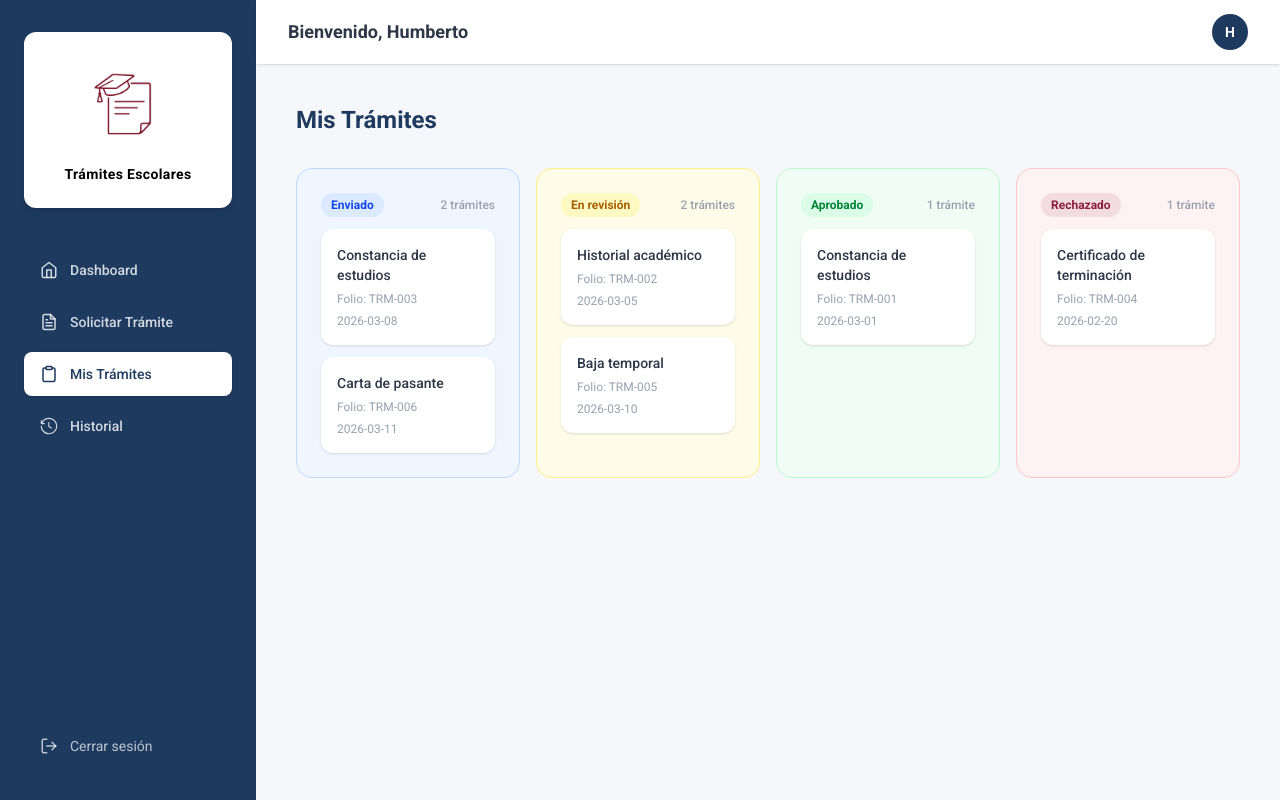
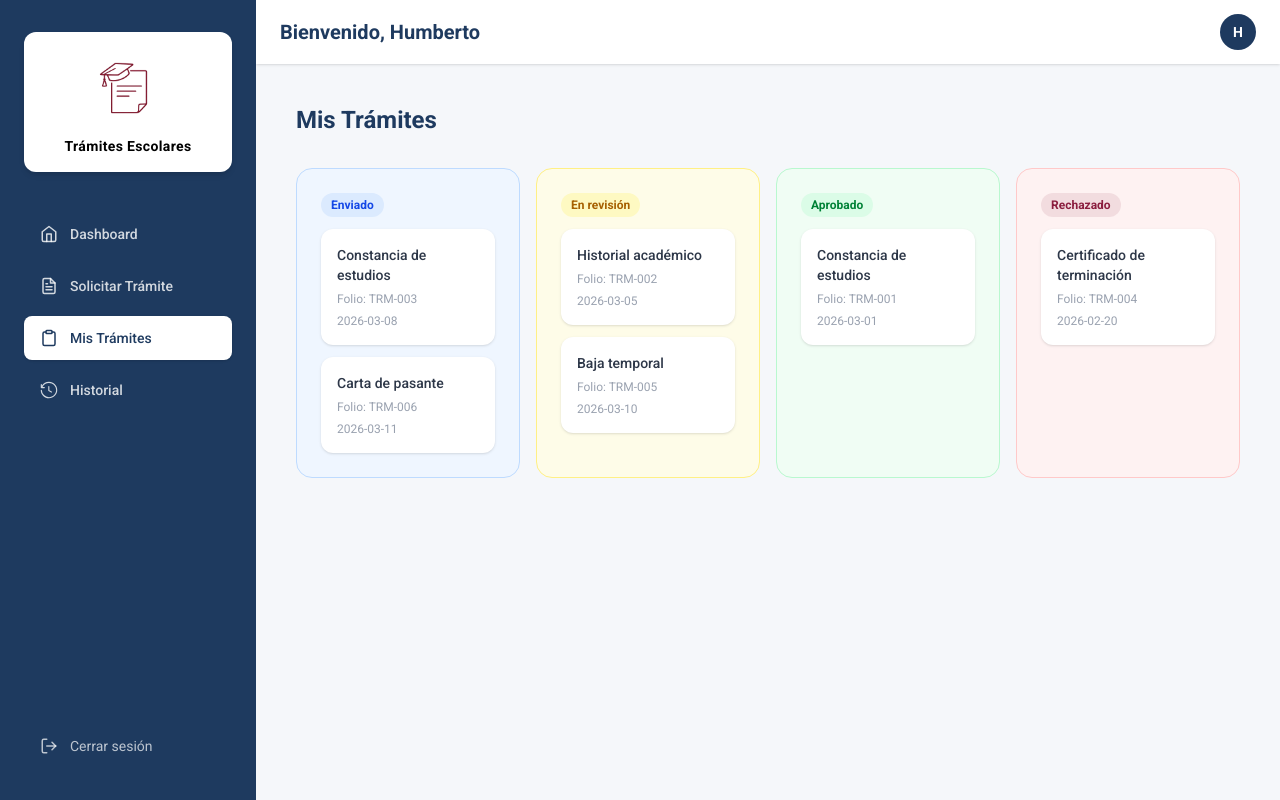
Before and after one commit to LilChanclas/Traumatic, a React (Vite) app in the folder frontend/: page /alumno/tramites in a window 1280 px wide. Built offline with nearby package versions, Linux system fonts and the light colour scheme.

Commit message:
detalles esteticos

```diff
--- a/frontend/src/layouts/BaseLayout.tsx
+++ b/frontend/src/layouts/BaseLayout.tsx
@@ -2,9 +2,10 @@
  * estructura comun para los 3 roles (sidebar, navbar, bolita)
  * recibe como props el título del rol y los items de navegación, y renderiza todo.
  */
+import { useState } from 'react'
 import { Outlet, NavLink, useNavigate } from 'react-router-dom'
 import type { IconType } from 'react-icons'
-import { FiLogOut } from 'react-icons/fi'
+import { FiLogOut, FiMenu, FiX } from 'react-icons/fi'
 import ProfileMenu from '../components/ProfileMenu'
 import toast from 'react-hot-toast'
 
@@ -13,7 +14,7 @@ interface NavItem {
     path: string
     icon: IconType
 }
-//Datos que tiene que recibir el baselayout
+// datos que tiene que recibir el base layout
 interface Props {
     navItems: NavItem[]
     user: {
@@ -25,24 +26,20 @@ interface Props {
 }
 
 export default function BaseLayout({ navItems, user }: Props) {
-
     const navigate = useNavigate()
+    const [sidebarOpen, setSidebarOpen] = useState(false)
 
     function handleLogout() {
         toast.success('Sesión cerrada correctamente')
         setTimeout(() => navigate('/'), 1000)
     }
 
-    return (
-        <div className="flex min-h-screen bg-surface">
-
-            {/* Sidebar */}
-            <aside className="w-64 bg-primary flex flex-col justify-between py-8 px-6 fixed h-full">
+    const sidebarContent = (
+        <>
+            {/* Logo */}
             <div>
-
-                    {/* Logo */}
-                    <div className="mb-10 text-center bg-white rounded-xl p-6 shadow-md">
-                        <img src="/Logo.png" alt="Traumatic" className="h-24 mx-auto mb-3" />
+                <div className="mb-10 text-center bg-white rounded-xl p-4 shadow-md">
+                    <img src="/Logo.png" alt="Traumatic" className="h-20 mx-auto mb-2" />
                     <p className="text-black text-sm font-bold tracking-wide">Trámites Escolares</p>
                 </div>
 
@@ -54,6 +51,7 @@ export default function BaseLayout({ navItems, user }: Props) {
                             <NavLink
                                 key={item.path}
                                 to={item.path}
+                                onClick={() => setSidebarOpen(false)}
                                 className={({ isActive }) =>
                                     `flex items-center gap-3 px-4 py-3 rounded-lg text-sm transition-all font-medium ${isActive
                                         ? 'bg-white text-primary shadow-sm'
@@ -68,7 +66,8 @@ export default function BaseLayout({ navItems, user }: Props) {
                     })}
                 </nav>
             </div>
-                {/* Parte inferior del sidebar */}
+
+            {/* Parte inferior */}
             <div className="space-y-2">
                 <button
                     onClick={handleLogout}
@@ -78,34 +77,71 @@ export default function BaseLayout({ navItems, user }: Props) {
                     Cerrar sesión
                 </button>
             </div>
+        </>
+    )
 
+    return (
+        <div className="flex min-h-screen bg-surface">
+
+            {/* Sidebar desktop */}
+            <aside className="hidden lg:flex w-64 bg-primary flex-col justify-between py-8 px-6 fixed h-full z-20">
+                {sidebarContent}
+            </aside>
+
+            {/* Overlay móvil */}
+            {sidebarOpen && (
+                <div
+                    className="fixed inset-0 bg-black/40 z-20 lg:hidden"
+                    onClick={() => setSidebarOpen(false)}
+                />
+            )}
+
+            {/* Sidebar móvil */}
+            <aside className={`fixed top-0 left-0 h-full w-64 bg-primary flex flex-col justify-between py-8 px-6 z-30 transform transition-transform duration-300 lg:hidden ${sidebarOpen ? 'translate-x-0' : '-translate-x-full'
+                }`}>
+                {/* Botón cerrar */}
+                <button
+                    onClick={() => setSidebarOpen(false)}
+                    className="absolute top-4 right-4 text-white/70 hover:text-white"
+                >
+                    <FiX size={20} />
+                </button>
+                {sidebarContent}
             </aside>
 
             {/* Contenido principal */}
-            <div className="ml-64 flex-1 flex flex-col">
+            <div className="lg:ml-64 flex-1 flex flex-col w-full">
 
                 {/* Navbar superior */}
-                <header className="h-16 bg-white shadow-sm flex items-center justify-between px-8 sticky top-0 z-10">
-
+                <header className="h-16 bg-white shadow-sm flex items-center justify-between px-6 sticky top-0 z-10">
                     {/* Bienvenida */}
-                    <h1 className="text-lg font-semibold text-text">
+                    <h1 className="text-xl font-semibold text-primary">
                         Bienvenido, {user.name}
                     </h1>
+
+                    {/* Botón hamburguesa — solo móvil */}
+                    <button
+                        onClick={() => setSidebarOpen(true)}
+                        className="lg:hidden text-primary hover:text-primary-hover transition"
+                    >
+                        <FiMenu size={22} />
+                    </button>
+
+                    {/* Spacer desktop */}
+                    <div className="hidden lg:block" />
 
                     {/* Perfil */}
                     <div className="flex items-center gap-3">
                         <ProfileMenu
                             name={user.name}
                             rol={user.rol}
-                            //opcional
                             iniciales={user.iniciales}
                         />
                     </div>
-
                 </header>
 
                 {/* Página actual */}
-                <main className="flex-1 p-10">
+                <main className="flex-1 p-4 lg:p-10">
                     <Outlet />
                 </main>
 
--- a/frontend/src/pages/alumno/SolicitarPage.tsx
+++ b/frontend/src/pages/alumno/SolicitarPage.tsx
@@ -101,33 +101,30 @@ export default function SolicitarPage() {
   }
 
   return (
-    <div className="max-w-2xl mx-auto">
+    <div className="max-w-2xl mx-auto px-2 sm:px-0">
       <h2 className="text-2xl font-bold text-primary mb-8">Solicitar Trámite</h2>
 
       {/* Stepper */}
-      <div className="flex items-center mb-10">
+      <div className="flex items-start sm:items-center mb-10 overflow-x-auto pb-2">
         {PASOS.map((paso, i) => (
           <div key={paso} className="flex items-center flex-1 last:flex-none">
             <div className="flex flex-col items-center">
-              <div className={`h-8 w-8 rounded-full flex items-center justify-center text-sm font-semibold transition ${
-                i < pasoActual
+              <div className={`h-8 w-8 rounded-full flex items-center justify-center text-sm font-semibold transition ${i < pasoActual
                   ? 'bg-primary text-white'
                   : i === pasoActual
-                  ? 'bg-primary text-white ring-4 ring-primary/20'
-                  : 'bg-gray-200 text-gray-400'
-              }`}>
+                    ? 'bg-primary text-white ring-4 ring-primary/20'
+                    : 'bg-gray-200 text-gray-400'
+                }`}>
                 {i < pasoActual ? '✓' : i + 1}
               </div>
-              <span className={`text-xs mt-1 font-medium ${
-                i === pasoActual ? 'text-primary' : 'text-gray-400'
-              }`}>
+              <span className={`text-xs mt-1 font-medium ${i === pasoActual ? 'text-primary' : 'text-gray-400'
+                }`}>
                 {paso}
               </span>
             </div>
             {i < PASOS.length - 1 && (
-              <div className={`flex-1 h-0.5 mx-2 mb-4 ${
-                i < pasoActual ? 'bg-primary' : 'bg-gray-200'
-              }`} />
+              <div className={`flex-1 h-0.5 mx-2 mb-4 ${i < pasoActual ? 'bg-primary' : 'bg-gray-200'
+                }`} />
             )}
           </div>
         ))}
--- a/frontend/src/pages/alumno/TramitesPage.tsx
+++ b/frontend/src/pages/alumno/TramitesPage.tsx
@@ -20,7 +20,7 @@ export default function TramitesPage() {
     <div>
       <h2 className="text-2xl font-bold text-primary mb-8">Mis Trámites</h2>
 
-      <div className="grid grid-cols-1 md:grid-cols-4 gap-4">
+      <div className="grid grid-cols-1 sm:grid-cols-2 xl:grid-cols-4 gap-4">
         {COLUMNAS.map((col) => {
           const tramites = MOCK_TRAMITES.filter((t) => t.estado === col.estado)
           return (
@@ -30,9 +30,6 @@ export default function TramitesPage() {
               <div className="flex items-center justify-between">
                 <span className={`text-xs font-semibold px-2.5 py-1 rounded-full ${col.estilo}`}>
                   {col.estado}
-                </span>
-                <span className="text-xs font-medium text-gray-400">
-                  {tramites.length} trámite{tramites.length !== 1 ? 's' : ''}
                 </span>
               </div>
 
```
Lines whose indentation alone changed are shown as unchanged.
